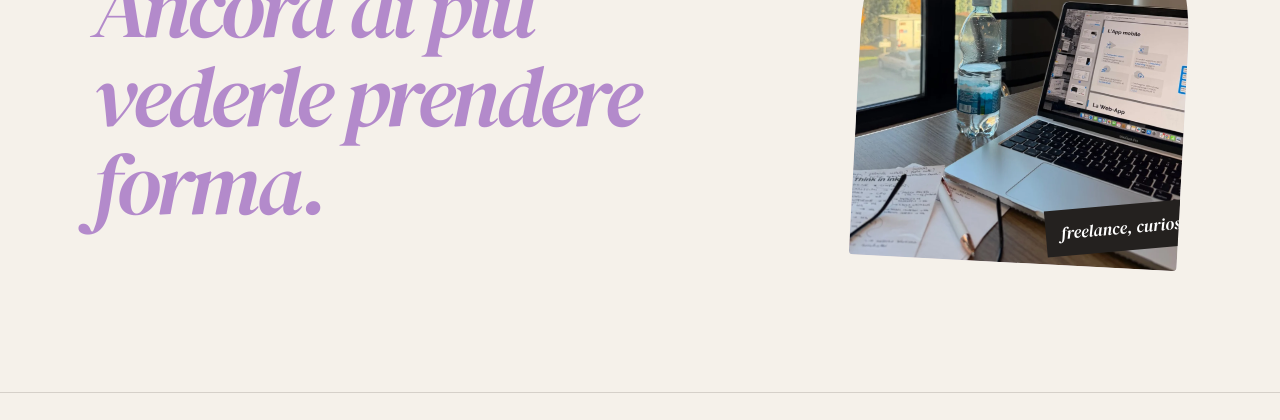
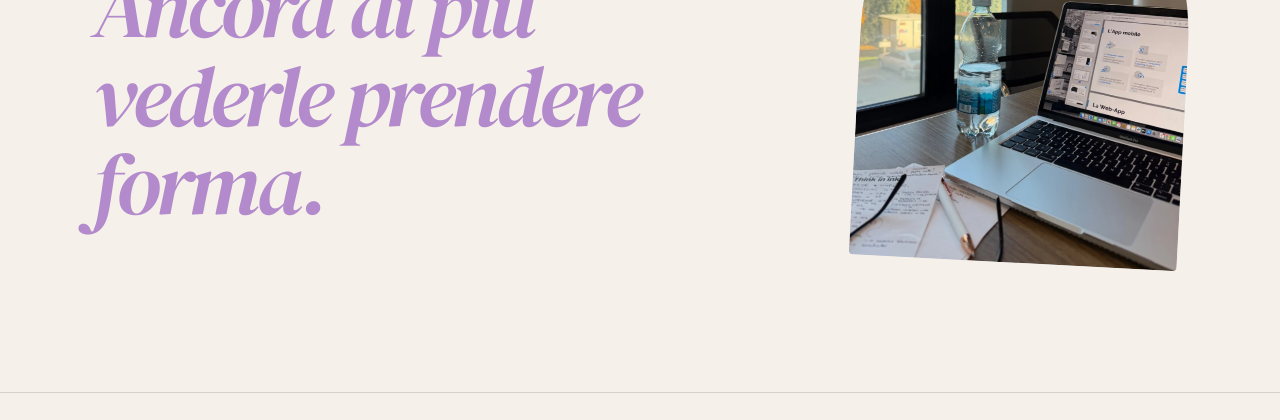
Before and after one commit to poldielvira-lab/sito, a plain HTML site: page index.html in a window 1280 px wide. Shown: the part 380-800 px from the top of the page. Drawn offline with Linux system fonts and the light colour scheme.

Commit message:
Remove 'freelance, curiosa'

```diff
--- a/index.html
+++ b/index.html
@@ -69,7 +69,7 @@ function addPhoto(box,key){box.replaceChildren();box.classList.remove('mockup-wi
  if(key==='wiva') {box.classList.add('mockup-wiva'); const laptop=element('div','laptop'), screen=element('div','laptop-screen'),base=element('div','laptop-base'); const img=element('img');img.src=paths[key];img.alt='Wiva';screen.append(img);laptop.append(screen,base);box.append(laptop);return;}
  if(key==='elle')box.classList.add('project-elle-photo');
  if(key==='castel')box.classList.add('project-castel-photo');
- const img=element('img');img.src=paths[key];img.alt=key==='hero'?'Ritratto di Elvira':key==='about'?'Elvira al lavoro':key==='elle'?'Elle Hub':'C’entro Castel';box.append(img);if(key==='hero')box.append(element('span','photo-sticker','freelance, curiosa'));
+ const img=element('img');img.src=paths[key];img.alt=key==='hero'?'Ritratto di Elvira':key==='about'?'Elvira al lavoro':key==='elle'?'Elle Hub':'C’entro Castel';box.append(img);
 }
 function render(){
  document.querySelectorAll('[data-text]').forEach(n=>n.textContent=data[n.dataset.text]||'');
```
